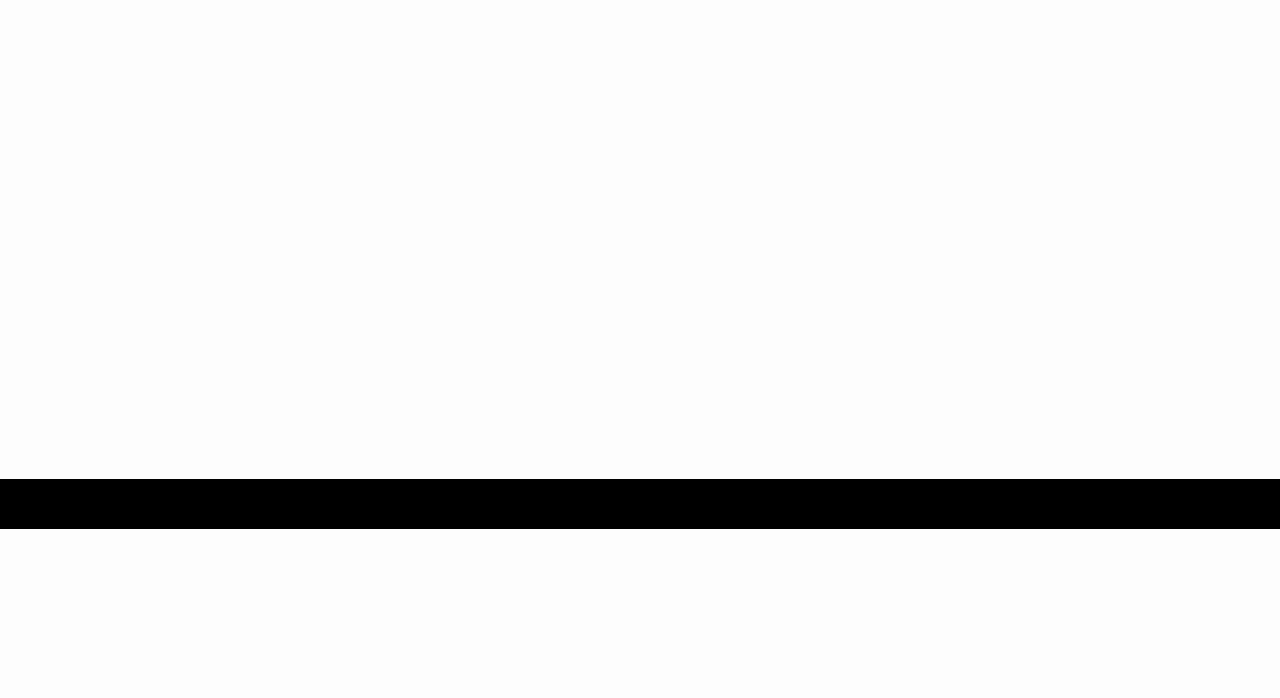
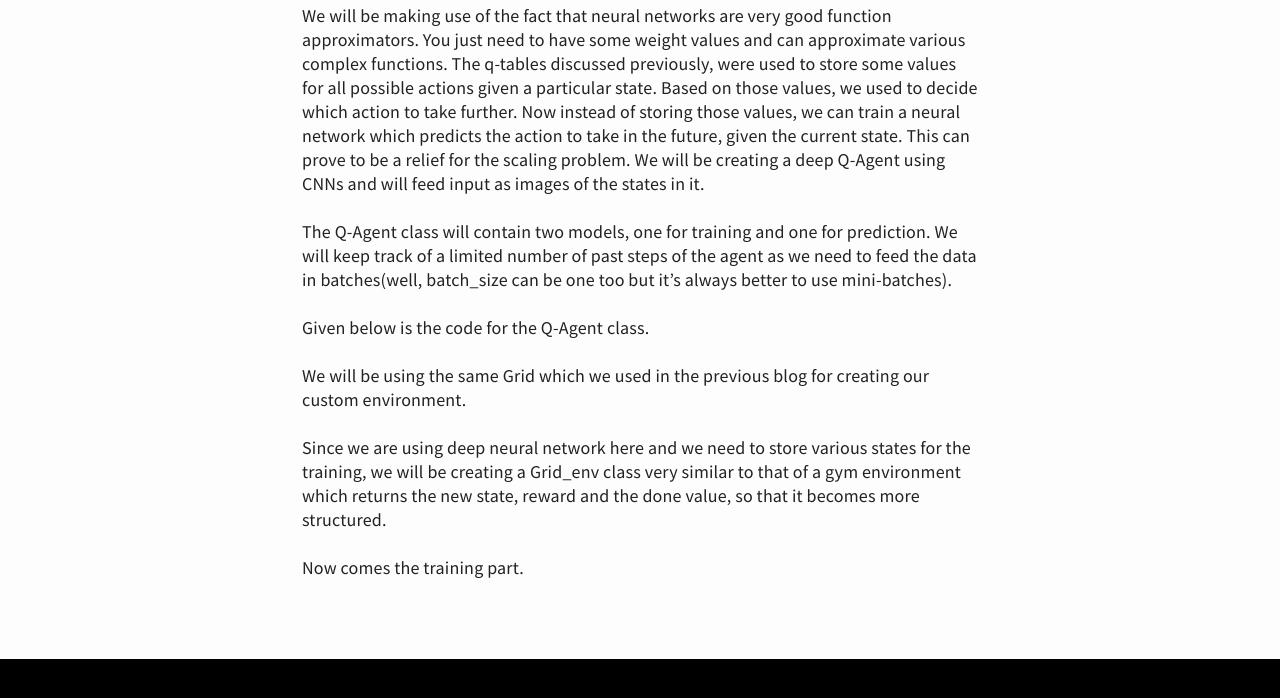
Before and after one commit to spraphul/blog, a Jekyll site: the page built from _posts/2019-11-25-RL3.md, in a window 1280 px wide and 1400 px high, scrolled down 180 px. Shown: the part 691-1389 px from the top of the window. Built offline with Jekyll 4.4.1, drawn with Linux system fonts in a browser that asks for light colours.

Commit message:
Update 2019-11-25-RL3.md

```diff
--- a/_posts/2019-11-25-RL3.md
+++ b/_posts/2019-11-25-RL3.md
@@ -8,3 +8,23 @@ and this causes a scaling problem. I studied about Deep Q-learning which solves
 
 
 ![RL31](https://s3-ap-south-1.amazonaws.com/av-blog-media/wp-content/uploads/2019/04/Screenshot-2019-04-16-at-5.46.01-PM.png)
+
+
+We will be making use of the fact that neural networks are very good function approximators. You just need to have some weight values and can approximate various complex functions. The q-tables discussed previously, were used to store some values for all possible actions given a particular state. Based on those values, we used to decide which action to take further. Now instead of storing those values, we can train a neural network which predicts the action to take in the future, given the current state.
+This can prove to be a relief for the scaling problem. We will be creating a deep Q-Agent using CNNs and will feed input as images of the states in it.
+
+The Q-Agent class will contain two models, one for training and one for prediction. We will keep track of a limited number of past steps of the agent as we need to feed the data in batches(well, batch_size can be one too but it's always better to use mini-batches).
+
+Given below is the code for the Q-Agent class.
+
+
+
+
+We will be using the same Grid which we used in the previous blog for creating our custom environment.
+
+
+Since we are using deep neural network here and we need to store various states for the training, we will be creating a Grid_env class very similar to that of a gym environment which returns the new state, reward and the done value, so that it becomes more structured.
+
+
+
+Now comes the training part.
```
